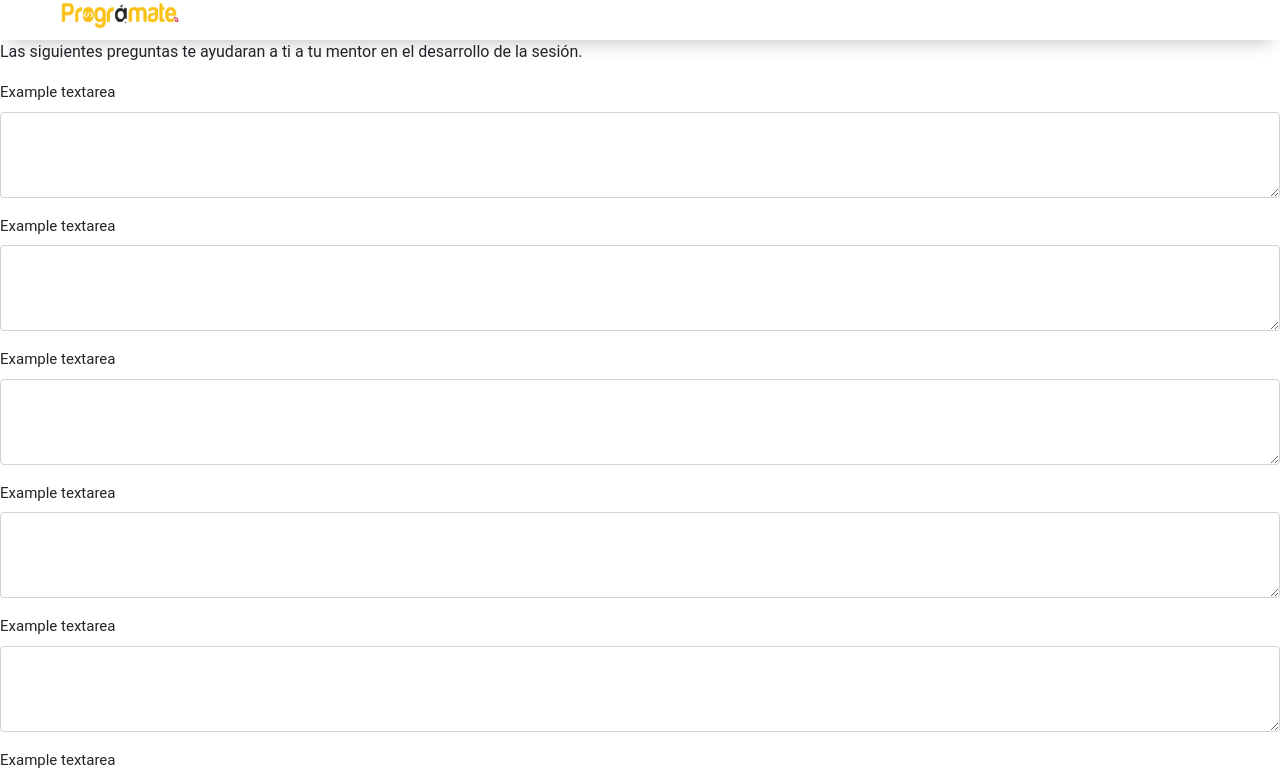
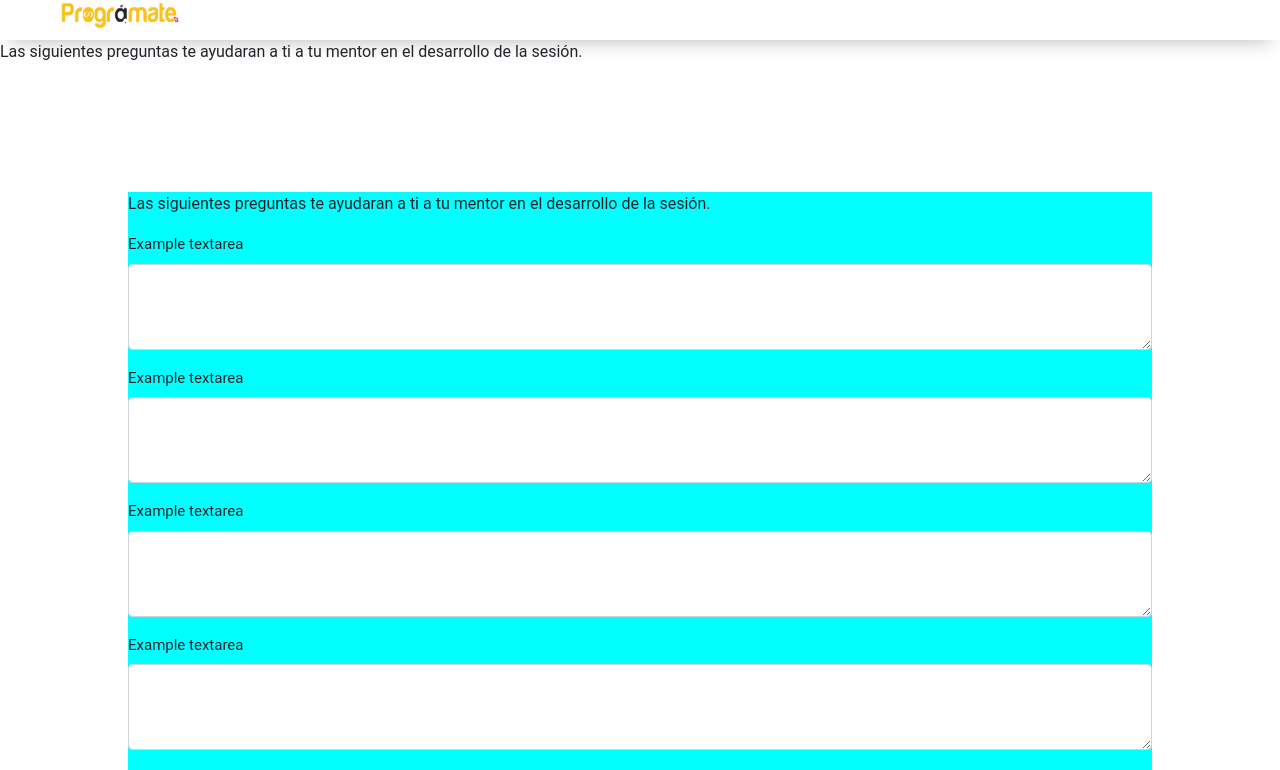
Before and after one commit to davidB2ya/MentoringApp, a React (Create React App) app in the folder client/: page /form-student in a window 1280 px wide. Shown: the top 770 px of the page. Built offline with nearby package versions, Linux system fonts and the light colour scheme.

Commit message:
thanks card

```diff
--- a/client/src/views/Student/Form/FirstForm.module.css
+++ b/client/src/views/Student/Form/FirstStudentForm.css
@@ -1,6 +1,6 @@
 @font-face {
     font-family: Gilroy-Light ;
-    src: url(../../assets/Font/Gilroy-Light.otf);
+    src: url(../../../assets/Font/Gilroy-Light.otf);
   }
 
   * {
@@ -11,4 +11,5 @@
   }
   .advice{
     background-color:aqua;
+    margin: 10%;
   }
--- a/client/src/views/Student/Form/FirstStudentForm.jsx
+++ b/client/src/views/Student/Form/FirstStudentForm.jsx
@@ -1,15 +1,16 @@
 import React from 'react'
 import Footer from '../../../components/Footer/Footer'
 import Navbar from '../../../components/Navbar/Navbar'
-// import Styles from '../Form/FirstForm.module.css'
+import '../Form/FirstStudentForm.css'
 import 'bootstrap/dist/css/bootstrap.min.css';
 
 const FirstStudentForm = () => {
     return (
         <div>
             <Navbar/>
-			<div >
-				<p className="advice">Las siguientes preguntas te ayudaran a ti a tu mentor en el desarrollo de la sesión.</p>
+			<p>Las siguientes preguntas te ayudaran a ti a tu mentor en el desarrollo de la sesión.</p>
+			<div className="advice">
+				<p>Las siguientes preguntas te ayudaran a ti a tu mentor en el desarrollo de la sesión.</p>
 				<div>
 				<div class="mb-3">
 					<label for="exampleFormControlTextarea1" class="form-label">Example textarea</label>
--- a/client/src/views/Student/Thanks/Thanks.jsx
+++ b/client/src/views/Student/Thanks/Thanks.jsx
@@ -1,7 +1,7 @@
 import React from 'react';
 import Footer from '../../../components/Footer/Footer';
 import Navbar from '../../../components/Navbar/Navbar';
-
+import '../Thanks/thanks.css'
 
 const Thanks = () => {
     return (
--- a/client/src/views/Student/Thanks/thanks.css
+++ b/client/src/views/Student/Thanks/thanks.css
@@ -1,6 +1,6 @@
 @font-face {
     font-family: Gilroy-Light ;
-    src: url(../../assets/Font/Gilroy-Light.otf);
+    src: url(../../../assets/Font/Gilroy-Light.otf);
   }
 
   * {
@@ -16,7 +16,7 @@
       justify-content: center;
       align-items: center;
       flex-wrap: wrap;
-      background: #fefefe;
+      background: #693939;
     }
 
     .container {
```
